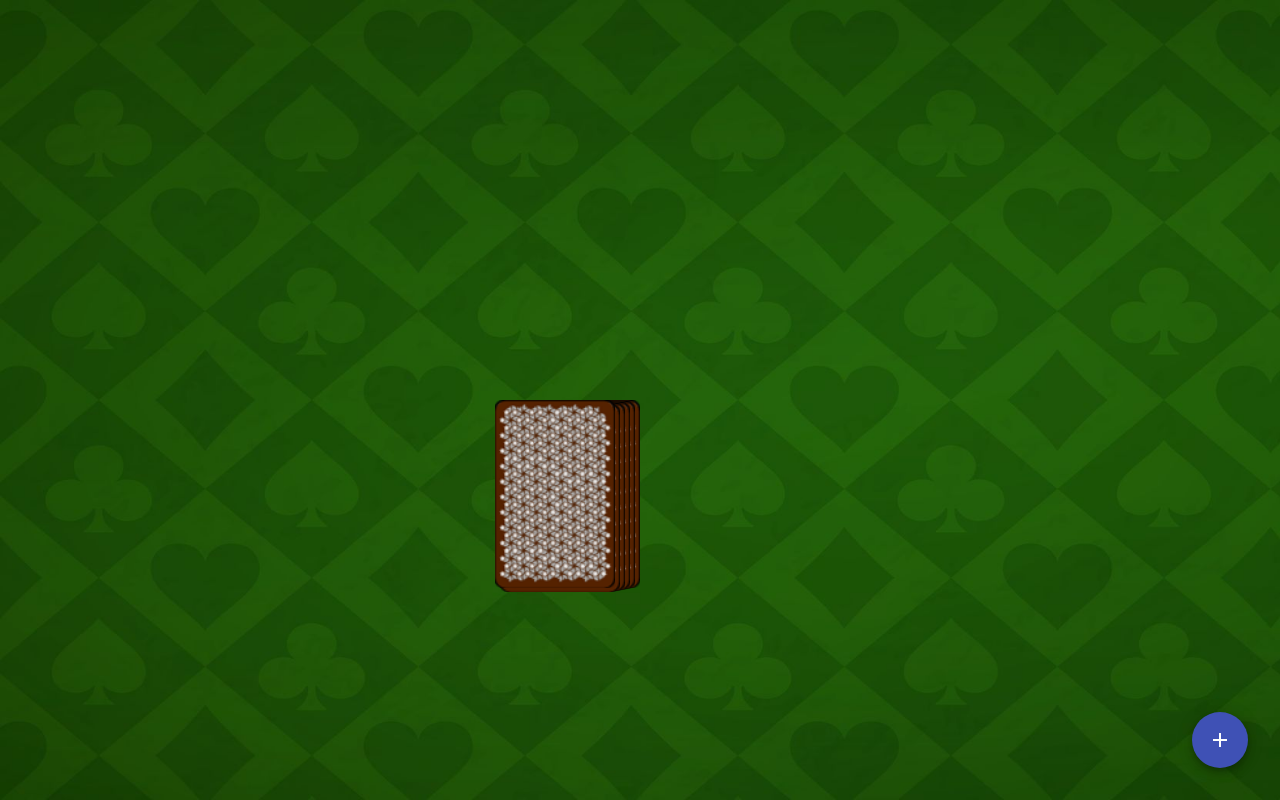
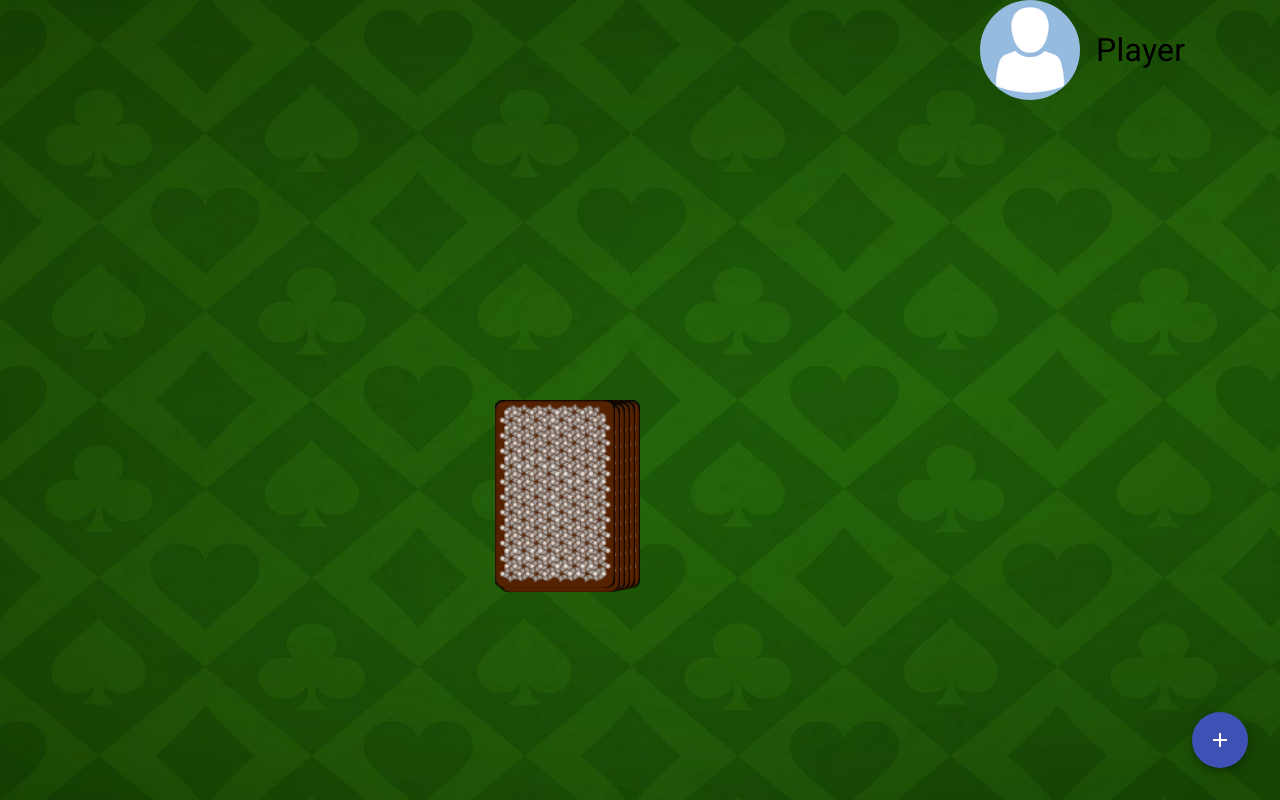
Before and after one commit to felianfilian/13_ring_of_fire_v1, an Angular app: page /game in a window 1280 px wide. Built offline with nearby package versions, Linux system fonts and the light colour scheme.

Commit message:
basic player list

```diff
--- a/src/app/game/game.component.html
+++ b/src/app/game/game.component.html
@@ -1,3 +1,5 @@
+<app-player class="player-list-position"></app-player>
+
 <div class="field">
   <div class="card-stack">
     <!-- card stack -->
--- a/src/app/game/game.component.scss
+++ b/src/app/game/game.component.scss
@@ -60,3 +60,8 @@
   right: 32px;
   bottom: 32px;
 }
+
+.player-list-position {
+  position: absolute;
+  right: 0;
+}
--- a/src/app/player/player.component.html
+++ b/src/app/player/player.component.html
@@ -1 +1,4 @@
-<p>player works!</p>
+<div class="player">
+  <img src="/assets/img/avatar_01.png" alt="" />
+  <span>Player</span>
+</div>
--- a/src/app/player/player.component.scss
+++ b/src/app/player/player.component.scss
@@ -0,0 +1,21 @@
+.player {
+  display: flex;
+  align-items: center;
+
+  width: 300px;
+
+  border-top-left-radius: 50%;
+  border-bottom-left-radius: 50%;
+
+  span {
+    font-size: 32px;
+    margin-left: 16px;
+  }
+
+  img {
+    width: 100px;
+    height: auto;
+    object-fit: cover;
+    border-radius: 50%;
+  }
+}
```
Also changed, not shown: src/assets/img/avatar_01.png (added).
